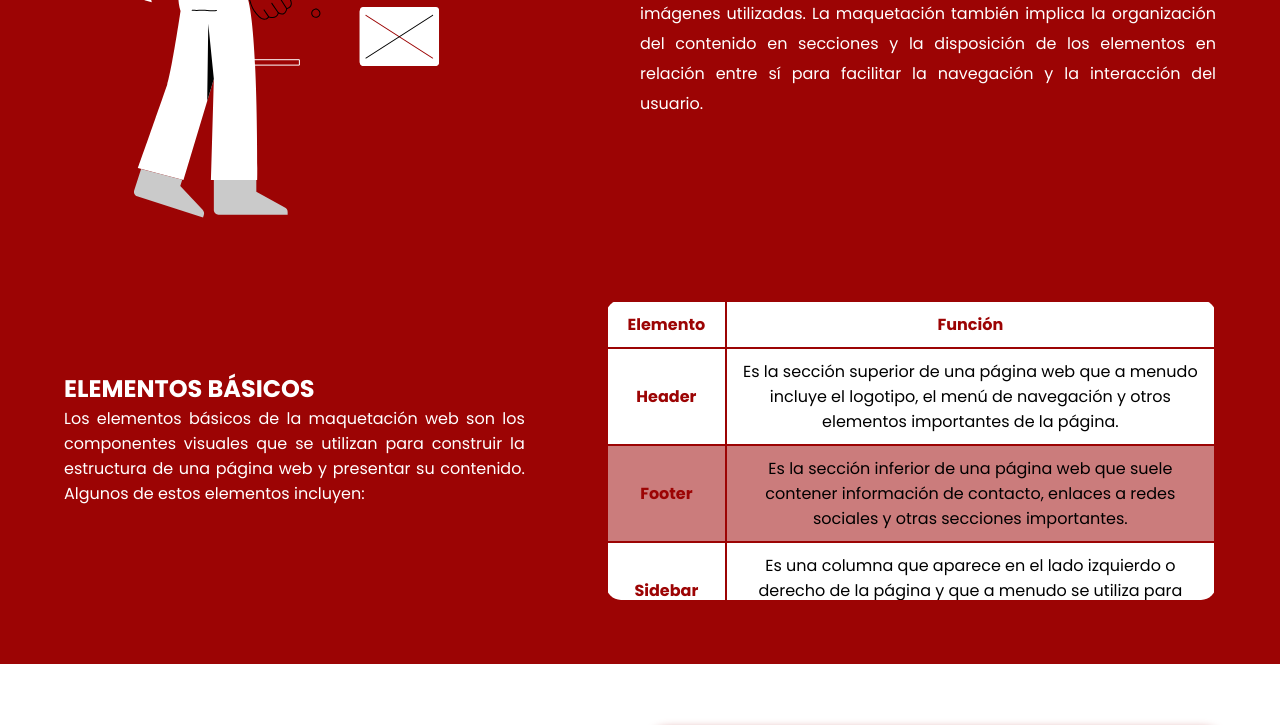
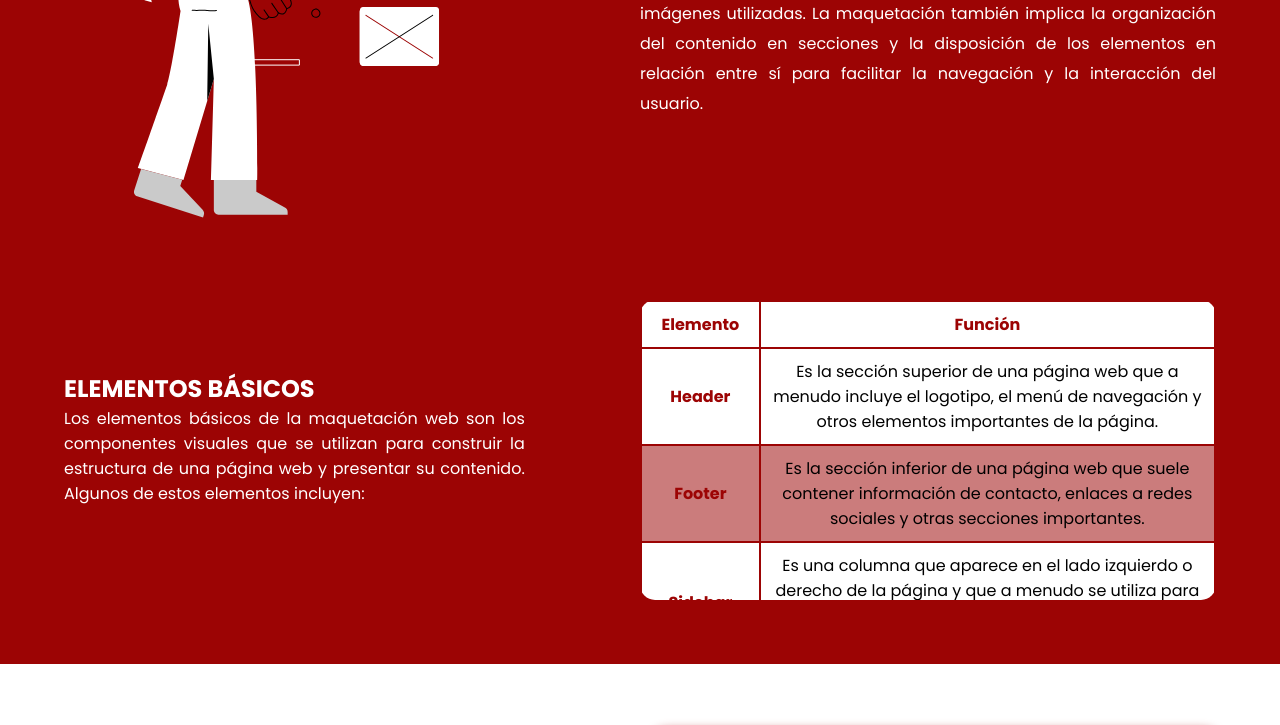
Before and after one commit to Cmrales26/DesarrolloWeb1, a plain HTML site: page index.html in a window 1280 px wide. Shown: the part 4400-5125 px from the top of the page. Drawn offline with Linux system fonts and the light colour scheme.

Commit message:
Change width table

```diff
--- a/style/index.css
+++ b/style/index.css
@@ -256,7 +256,7 @@ li:hover {
     justify-content: center;
     display: flex;
     margin-top: 2%;
-    width: 610px;
+    width: 50%;
 }
 
 #Table_Componentes{
```
